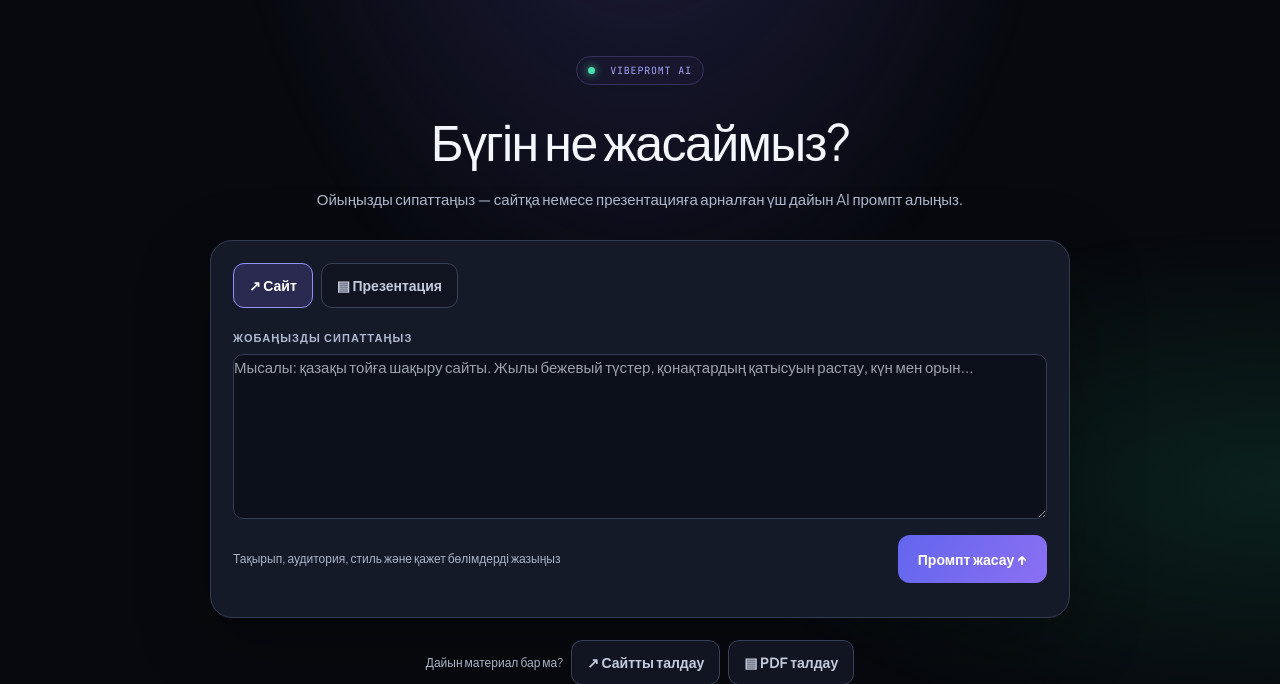
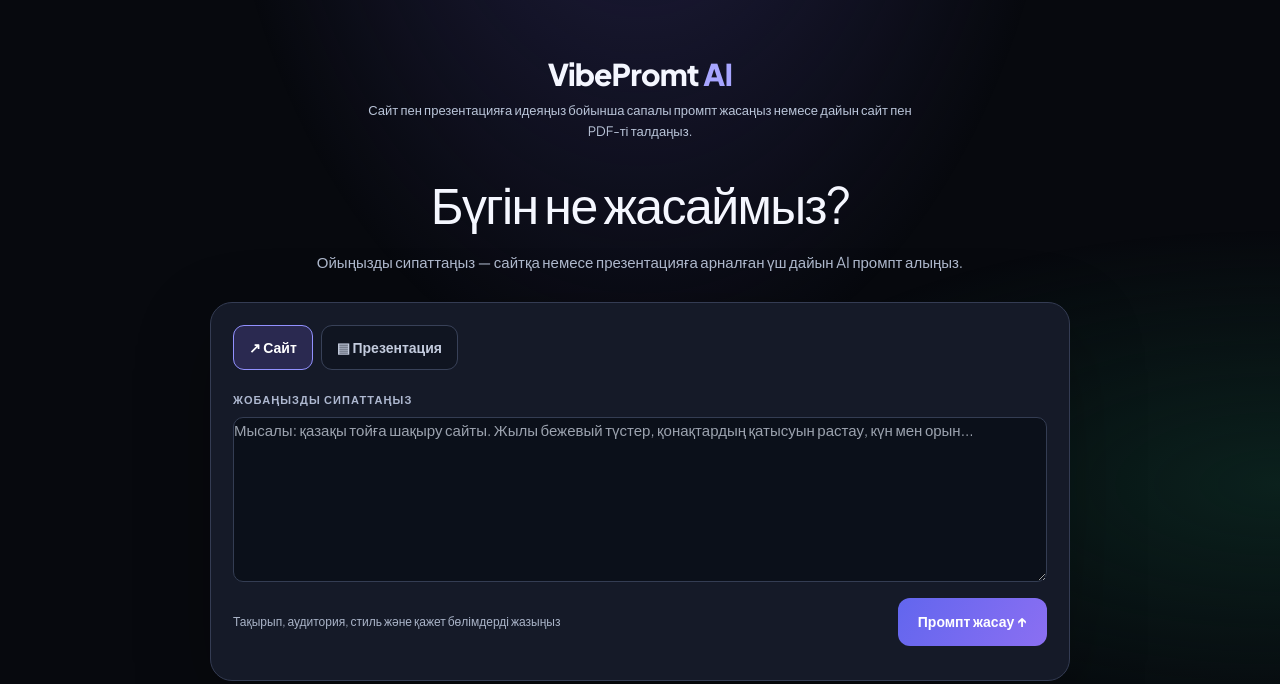
Before and after one commit to Mukhamedzhan999/vibepromt-app, a Flask app: page / in a window 1280 px wide. Shown: the part 76-760 px from the top of the page. Run offline with Flask 3, Linux system fonts and the light colour scheme; the visitor is signed in with stand-in values (Sample User, id 1); data that the repository does not hold is empty; parts of the project's set-up code (start-up, migrations or seed data) failed here and were passed over; some libraries are stand-ins or nearby versions.

Commit message:
Clarify homepage introduction and stack menu actions

```diff
--- a/templates/index.html
+++ b/templates/index.html
@@ -33,7 +33,7 @@ body[data-theme='navy']{--bg:#071426;--surface:#102640;background:#071426}body[d
 .sidebar .side-button{border:1px solid #343b50;background:#141925;border-radius:14px;color:#e0e6f5;padding:15px 17px;min-height:56px;transition:border-color .18s,background .18s}
 .sidebar .side-button:hover,.sidebar .side-button:focus-visible{border-color:#8b8bf2;background:#20263a}
 .sidebar .side-new{background:linear-gradient(120deg,#4949b0,#6a57c2);border-color:#8986ef;color:#fff;box-shadow:0 10px 30px #5654d033}
-.sidebar>div:not(.sidebar-top):not(.side-history):not(.side-bottom){display:grid;grid-template-columns:1fr 1fr;gap:10px}
+.sidebar>div:not(.sidebar-top):not(.side-history):not(.side-bottom){display:grid;grid-template-columns:1fr;gap:10px}
 .sidebar .side-button.current{border-color:#7275c6;background:#222641}
 .side-history{border:1px solid #30384c;background:#111621;border-radius:18px;padding:20px;min-height:150px;flex:1;overflow:auto}
 .side-label{margin:0 0 14px;color:#b5bdd2;letter-spacing:.1em;font-weight:700}
@@ -64,6 +64,7 @@ body[data-theme='navy']{--bg:#071426;--surface:#102640;background:#071426}body[d
 .settings-card:has(.settings-check)>small{padding-left:32px}
 @media(max-width:480px){.settings-card{grid-template-columns:1fr;padding:16px;row-gap:6px}.settings-card>select{grid-column:1;grid-row:3;margin-top:8px}.settings-card>small{line-height:1.45}.settings-card:has(.settings-check)>small{padding-left:32px}}
 
+.brief-brand{font-size:clamp(22px,3vw,30px);font-weight:800;letter-spacing:-.8px;line-height:1.2;color:#f4f6ff}.brief-brand span{color:#a7a5ff}.brief-intro .brief-about{font-size:13px;line-height:1.6;color:#bac5d9;max-width:570px;margin:8px auto 24px}.brief-intro h1{margin-top:0}
 </style>
 <link rel="manifest" href="/static/manifest.webmanifest"><meta name="theme-color" content="#10131d"><link rel="apple-touch-icon" href="/static/vibepromt-icon-192.png"><noscript><style>.splash{display:none}</style></noscript><link rel="icon" type="image/svg+xml" href="/static/vibepromt-logo.svg"><meta name="apple-mobile-web-app-title" content="VibePromt AI"></head>
 <body class="brief-mode">
@@ -73,7 +74,7 @@ body[data-theme='navy']{--bg:#071426;--surface:#102640;background:#071426}body[d
 <header class="top"><div class="shell"><button type="button" class="menu-toggle" id="menu-toggle" aria-label="Мәзірді ашу" aria-controls="sidebar" aria-expanded="false">☰</button><a href="#" class="brand"><img class="brand-icon" src="/static/vibepromt-logo.svg" alt="" aria-hidden="true"><span>VibePromt <em>AI</em></span></a><nav class="nav" aria-label="Негізгі навигация"><button class="active" data-view="audit">✦ &nbsp; Аудит</button><button data-view="academic">▦ &nbsp; Оқытушы режимі</button></nav><div class="nav-status"><span class="dot"></span> ЖҮЙЕ ДАЙЫН</div></div></header>
 <main class="shell mx-auto">
 <section id="brief-home" class="brief-home">
-<div class="brief-intro"><span class="eyebrow"><span class="dot"></span> VIBEPROMT AI</span><h1>Бүгін не жасаймыз?</h1><p>Ойыңызды сипаттаңыз — сайтқа немесе презентацияға арналған үш дайын AI промпт алыңыз.</p></div>
+<div class="brief-intro"><div class="brief-brand">VibePromt <span>AI</span></div><p class="brief-about">Сайт пен презентацияға идеяңыз бойынша сапалы промпт жасаңыз немесе дайын сайт пен PDF-ті талдаңыз.</p><h1>Бүгін не жасаймыз?</h1><p>Ойыңызды сипаттаңыз — сайтқа немесе презентацияға арналған үш дайын AI промпт алыңыз.</p></div>
 <div class="brief-card"><div class="brief-types" role="group" aria-label="Жоба түрі"><button type="button" data-brief-kind="site" class="active">↗ Сайт</button><button type="button" data-brief-kind="presentation">▤ Презентация</button></div>
 <label for="brief-text" class="brief-label">ЖОБАҢЫЗДЫ СИПАТТАҢЫЗ</label><textarea id="brief-text" maxlength="5000" placeholder="Мысалы: қазақы тойға шақыру сайты. Жылы бежевый түстер, қонақтардың қатысуын растау, күн мен орын..."></textarea>
 <div class="brief-actions"><span>Тақырып, аудитория, стиль және қажет бөлімдерді жазыңыз</span><button id="brief-generate" type="button" class="brief-submit">Промпт жасау ↑</button></div><p id="brief-error" class="error" role="status"></p></div>
@@ -110,6 +111,7 @@ function applyMotion(){document.documentElement.classList.toggle('reduce-motion'
 $('#open-settings').addEventListener('click',()=>{closeMenu();$('#theme-choice').value=preferences.theme||'dark';$('#language-choice').value=preferences.lang||'kk';$('#default-ai').value=promptModel;$('#reduce-motion').checked=!!preferences.reduceMotion;$('#settings-dialog').showModal()});
 $('#close-settings').addEventListener('click',()=>$('#settings-dialog').close());$('#close-settings-top').addEventListener('click',()=>$('#settings-dialog').close());$('#default-ai').addEventListener('change',e=>{preferences.ai=e.target.value;savePreferences();$(`[data-prompt-model="${preferences.ai}"]`).click()});$('#reduce-motion').addEventListener('change',e=>{preferences.reduceMotion=e.target.checked;savePreferences();applyMotion()});
 const uiTranslations={
+'Сайт пен презентацияға идеяңыз бойынша сапалы промпт жасаңыз немесе дайын сайт пен PDF-ті талдаңыз.':['Создавайте подробные промпты для сайтов и презентаций по вашей идее или анализируйте готовые сайты и PDF.','Create detailed prompts for websites and presentations from your idea, or analyze an existing website or PDF.'],
 '⚙ Баптаулар':['⚙ Настройки','⚙ Settings'],'＋ Жаңа аудит':['＋ Новый аудит','＋ New audit'],'◈ Аудит':['◈ Аудит','◈ Audit'],'▦ Оқытушы режимі':['▦ Режим преподавателя','▦ Teaching mode'],'✦ Аудит':['✦ Аудит','✦ Audit'],'↗ Сайт / PDF сілтемесі':['↗ Сайт / ссылка PDF','↗ Website / PDF link'],'▤ PDF құжат':['▤ Документ PDF','▤ PDF document'],
 'Баптаулар':['Настройки','Settings'], 'ЖҰМЫС КЕҢІСТІГІ':['РАБОЧЕЕ ПРОСТРАНСТВО','WORKSPACE'], 'Әдепкі AI нұсқасы':['AI по умолчанию','Default AI'], 'Фон түсі':['Цвет фона','Background color'], 'Интерфейс тілі':['Язык интерфейса','Interface language'], 'Қара':['Чёрный','Black'], 'Қою көк':['Тёмно-синий','Dark navy'], 'Қоңыр':['Коричневый','Brown'], 'Анимацияны азайту':['Уменьшить анимацию','Reduce motion'], 'Дайын':['Готово','Done'],
 'Баптаулар осы браузерде сақталады. Тегін сервер қайта іске қосылса, аудит тарихы өшуі мүмкін.':['Настройки сохраняются в этом браузере. История может исчезнуть после перезапуска бесплатного сервера.','Settings are saved in this browser. History may be lost when the free server restarts.'],
```
